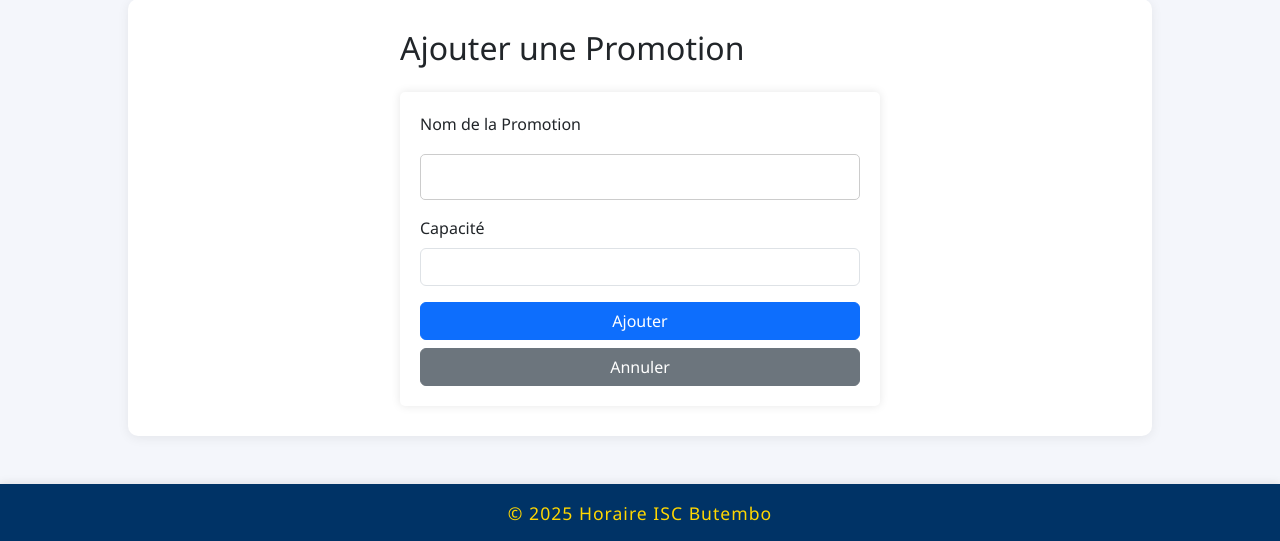
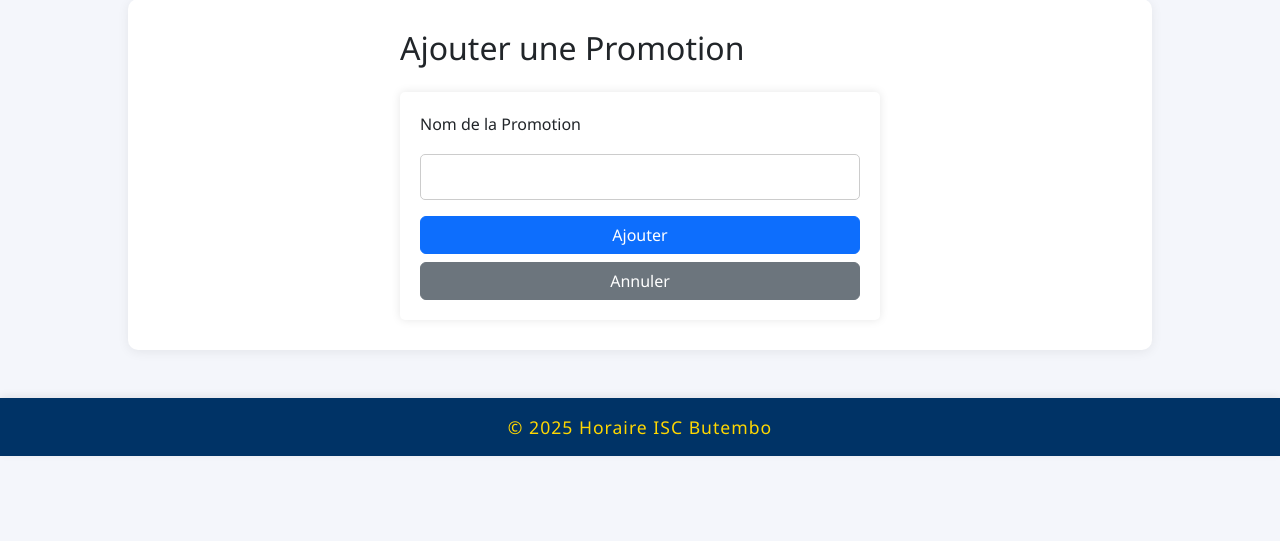
Before and after one commit to MUYISA-KAVALAMI/ISC_PRESENCE, a Flask app: page /auditoires/ajouter in a window 1280 px wide; the page is wider, and only the part inside the window is pictured. Shown: the part 136-677 px from the top of that part. Run offline with Flask 2, Linux system fonts and the light colour scheme; a user stored in the database is signed in.

Commit message:
update promotion

```diff
--- a/app.py
+++ b/app.py
@@ -567,7 +567,7 @@ def etudiants():
                          etudiants=etudiants,
                          auditoires_count=auditoires_count,
                          auditoires_list=auditoires_list)
-
+@app.route('/ajouter_etudiant', methods=['GET', 'POST'])
 def ajouter_etudiant():
     if 'username' not in session:
         nom = request.form['nom']
--- a/templates/ajouter_auditoire.html
+++ b/templates/ajouter_auditoire.html
@@ -11,10 +11,7 @@
                 <input type="text" class="form-control" id="nom" name="nom" required>
             </div>
 
-            <div class="mb-3">
-                <label for="capacite" class="form-label">Capacité</label>
-                <input type="number" class="form-control" id="capacite" name="capacite" min="1">
-            </div>
+
 
             <div class="d-grid gap-2">
                 <button type="submit" class="btn btn-primary">Ajouter</button>
--- a/templates/auditoires.html
+++ b/templates/auditoires.html
@@ -22,7 +22,6 @@
             <tr>
                 <th>ID</th>
                 <th>Nom</th>
-                <th>Capacité</th>
                 <th>Actions</th>
             </tr>
         </thead>
@@ -31,7 +30,6 @@
             <tr>
                 <td>{{ auditoire.id }}</td>
                 <td>{{ auditoire.nom }}</td>
-                <td>{{ auditoire.capacite or 'Non spécifiée' }}</td>
                 <td>
                     <a href="{{ url_for('modifier_auditoire', id=auditoire.id) }}" class="btn btn-warning btn-sm">Modifier</a>
                     <a href="{{ url_for('supprimer_auditoire', id=auditoire.id) }}" class="btn btn-danger btn-sm" onclick="return confirm('Êtes-vous sûr de vouloir supprimer cet auditoire ?')">Supprimer</a>
```
Also changed, not shown: instance/horaire_isc.db.
